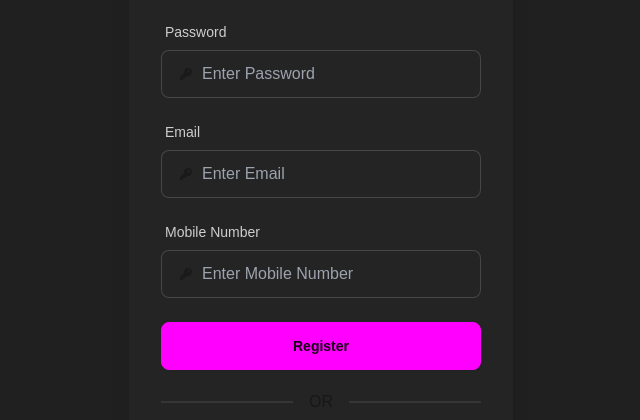
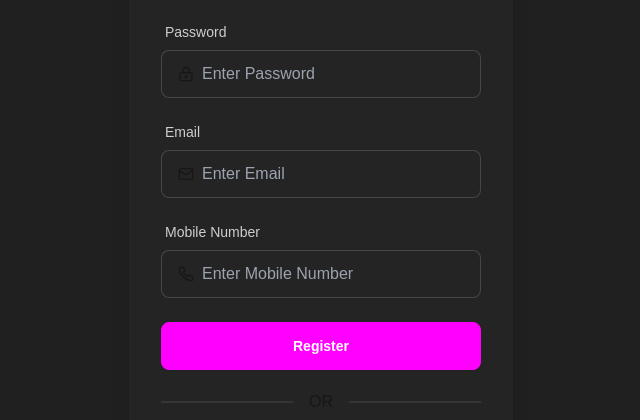
Before and after one commit to markkmagedd/ezRep, a Next.js app in the folder client/: page /registration in a window 1280 px wide. Shown: the part 238-658 px from the top of the page, without its empty margins (319-959 px from the left). Built offline with nearby package versions, Linux system fonts and the light colour scheme.

Commit message:
new icons

```diff
--- a/client/app/components/LoginCard.jsx
+++ b/client/app/components/LoginCard.jsx
@@ -76,12 +76,18 @@ const LoginCard = () => {
               <label className="input input-bordered flex items-center gap-2">
                 <svg
                   xmlns="http://www.w3.org/2000/svg"
-                  viewBox="0 0 16 16"
-                  fill="currentColor"
-                  className="w-4 h-4 opacity-70"
+                  width="16"
+                  height="16"
+                  viewBox="0 0 24 24"
+                  fill="none"
+                  stroke="currentColor"
+                  stroke-width="2"
+                  stroke-linecap="round"
+                  stroke-linejoin="round"
+                  class="lucide lucide-user"
                 >
-                  <path d="M2.5 3A1.5 1.5 0 0 0 1 4.5v.793c.026.009.051.02.076.032L7.674 8.51c.206.1.446.1.652 0l6.598-3.185A.755.755 0 0 1 15 5.293V4.5A1.5 1.5 0 0 0 13.5 3h-11Z" />
-                  <path d="M15 6.954 8.978 9.86a2.25 2.25 0 0 1-1.956 0L1 6.954V11.5A1.5 1.5 0 0 0 2.5 13h11a1.5 1.5 0 0 0 1.5-1.5V6.954Z" />
+                  <path d="M19 21v-2a4 4 0 0 0-4-4H9a4 4 0 0 0-4 4v2" />
+                  <circle cx="12" cy="7" r="4" />
                 </svg>
                 <input
                   type="username"
@@ -100,15 +106,19 @@ const LoginCard = () => {
               <label className="input input-bordered flex items-center gap-2">
                 <svg
                   xmlns="http://www.w3.org/2000/svg"
-                  viewBox="0 0 16 16"
-                  fill="currentColor"
-                  className="w-4 h-4 opacity-70"
+                  width="16"
+                  height="16"
+                  viewBox="0 0 24 24"
+                  fill="none"
+                  stroke="currentColor"
+                  stroke-width="2"
+                  stroke-linecap="round"
+                  stroke-linejoin="round"
+                  class="lucide lucide-lock-keyhole"
                 >
-                  <path
-                    fillRule="evenodd"
-                    d="M14 6a4 4 0 0 1-4.899 3.899l-1.955 1.955a.5.5 0 0 1-.353.146H5v1.5a.5.5 0 0 1-.5.5h-2a.5.5 0 0 1-.5-.5v-2.293a.5.5 0 0 1 .146-.353l3.955-3.955A4 4 0 1 1 14 6Zm-4-2a.75.75 0 0 0 0 1.5.5.5 0 0 1 .5.5.75.75 0 0 0 1.5 0 2 2 0 0 0-2-2Z"
-                    clipRule="evenodd"
-                  />
+                  <circle cx="12" cy="16" r="1" />
+                  <rect x="3" y="10" width="18" height="12" rx="2" />
+                  <path d="M7 10V7a5 5 0 0 1 10 0v3" />
                 </svg>
                 <input
                   type="password"
--- a/client/app/components/RegistrationCard.jsx
+++ b/client/app/components/RegistrationCard.jsx
@@ -92,12 +92,18 @@ const RegistrationCard = () => {
               <label className="input input-bordered flex items-center gap-2">
                 <svg
                   xmlns="http://www.w3.org/2000/svg"
-                  viewBox="0 0 16 16"
-                  fill="currentColor"
-                  className="w-4 h-4 opacity-70"
+                  width="16"
+                  height="16"
+                  viewBox="0 0 24 24"
+                  fill="none"
+                  stroke="currentColor"
+                  stroke-width="2"
+                  stroke-linecap="round"
+                  stroke-linejoin="round"
+                  class="lucide lucide-user"
                 >
-                  <path d="M2.5 3A1.5 1.5 0 0 0 1 4.5v.793c.026.009.051.02.076.032L7.674 8.51c.206.1.446.1.652 0l6.598-3.185A.755.755 0 0 1 15 5.293V4.5A1.5 1.5 0 0 0 13.5 3h-11Z" />
-                  <path d="M15 6.954 8.978 9.86a2.25 2.25 0 0 1-1.956 0L1 6.954V11.5A1.5 1.5 0 0 0 2.5 13h11a1.5 1.5 0 0 0 1.5-1.5V6.954Z" />
+                  <path d="M19 21v-2a4 4 0 0 0-4-4H9a4 4 0 0 0-4 4v2" />
+                  <circle cx="12" cy="7" r="4" />
                 </svg>
                 <input
                   type="username"
@@ -116,15 +122,19 @@ const RegistrationCard = () => {
               <label className="input input-bordered flex items-center gap-2">
                 <svg
                   xmlns="http://www.w3.org/2000/svg"
-                  viewBox="0 0 16 16"
-                  fill="currentColor"
-                  className="w-4 h-4 opacity-70"
+                  width="16"
+                  height="16"
+                  viewBox="0 0 24 24"
+                  fill="none"
+                  stroke="currentColor"
+                  stroke-width="2"
+                  stroke-linecap="round"
+                  stroke-linejoin="round"
+                  class="lucide lucide-lock-keyhole"
                 >
-                  <path
-                    fillRule="evenodd"
-                    d="M14 6a4 4 0 0 1-4.899 3.899l-1.955 1.955a.5.5 0 0 1-.353.146H5v1.5a.5.5 0 0 1-.5.5h-2a.5.5 0 0 1-.5-.5v-2.293a.5.5 0 0 1 .146-.353l3.955-3.955A4 4 0 1 1 14 6Zm-4-2a.75.75 0 0 0 0 1.5.5.5 0 0 1 .5.5.75.75 0 0 0 1.5 0 2 2 0 0 0-2-2Z"
-                    clipRule="evenodd"
-                  />
+                  <circle cx="12" cy="16" r="1" />
+                  <rect x="3" y="10" width="18" height="12" rx="2" />
+                  <path d="M7 10V7a5 5 0 0 1 10 0v3" />
                 </svg>
                 <input
                   type="password"
@@ -142,15 +152,18 @@ const RegistrationCard = () => {
               <label className="input input-bordered flex items-center gap-2">
                 <svg
                   xmlns="http://www.w3.org/2000/svg"
-                  viewBox="0 0 16 16"
-                  fill="currentColor"
-                  className="w-4 h-4 opacity-70"
+                  width="16"
+                  height="16"
+                  viewBox="0 0 24 24"
+                  fill="none"
+                  stroke="currentColor"
+                  stroke-width="2"
+                  stroke-linecap="round"
+                  stroke-linejoin="round"
+                  class="lucide lucide-mail"
                 >
-                  <path
-                    fillRule="evenodd"
-                    d="M14 6a4 4 0 0 1-4.899 3.899l-1.955 1.955a.5.5 0 0 1-.353.146H5v1.5a.5.5 0 0 1-.5.5h-2a.5.5 0 0 1-.5-.5v-2.293a.5.5 0 0 1 .146-.353l3.955-3.955A4 4 0 1 1 14 6Zm-4-2a.75.75 0 0 0 0 1.5.5.5 0 0 1 .5.5.75.75 0 0 0 1.5 0 2 2 0 0 0-2-2Z"
-                    clipRule="evenodd"
-                  />
+                  <rect width="20" height="16" x="2" y="4" rx="2" />
+                  <path d="m22 7-8.97 5.7a1.94 1.94 0 0 1-2.06 0L2 7" />
                 </svg>
                 <input
                   type="email"
@@ -168,15 +181,17 @@ const RegistrationCard = () => {
               <label className="input input-bordered flex items-center gap-2">
                 <svg
                   xmlns="http://www.w3.org/2000/svg"
-                  viewBox="0 0 16 16"
-                  fill="currentColor"
-                  className="w-4 h-4 opacity-70"
+                  width="16"
+                  height="16"
+                  viewBox="0 0 24 24"
+                  fill="none"
+                  stroke="currentColor"
+                  stroke-width="2"
+                  stroke-linecap="round"
+                  stroke-linejoin="round"
+                  class="lucide lucide-phone"
                 >
-                  <path
-                    fillRule="evenodd"
-                    d="M14 6a4 4 0 0 1-4.899 3.899l-1.955 1.955a.5.5 0 0 1-.353.146H5v1.5a.5.5 0 0 1-.5.5h-2a.5.5 0 0 1-.5-.5v-2.293a.5.5 0 0 1 .146-.353l3.955-3.955A4 4 0 1 1 14 6Zm-4-2a.75.75 0 0 0 0 1.5.5.5 0 0 1 .5.5.75.75 0 0 0 1.5 0 2 2 0 0 0-2-2Z"
-                    clipRule="evenodd"
-                  />
+                  <path d="M22 16.92v3a2 2 0 0 1-2.18 2 19.79 19.79 0 0 1-8.63-3.07 19.5 19.5 0 0 1-6-6 19.79 19.79 0 0 1-3.07-8.67A2 2 0 0 1 4.11 2h3a2 2 0 0 1 2 1.72 12.84 12.84 0 0 0 .7 2.81 2 2 0 0 1-.45 2.11L8.09 9.91a16 16 0 0 0 6 6l1.27-1.27a2 2 0 0 1 2.11-.45 12.84 12.84 0 0 0 2.81.7A2 2 0 0 1 22 16.92z" />
                 </svg>
                 <input
                   type="mobile"
@@ -197,7 +212,7 @@ const RegistrationCard = () => {
                   {toastMessage}
                 </button>
               ) : (
-                <button className="btn btn-primary ">Register</button>
+                <button className="btn btn-primary text-white">Register</button>
               )}
             </div>
           </form>
--- a/client/package.json
+++ b/client/package.json
@@ -9,6 +9,7 @@
     "lint": "next lint"
   },
   "dependencies": {
+    "lucide-react": "^0.468.0",
     "next": "15.0.4",
     "react": "^19.0.0",
     "react-dom": "^19.0.0",
```
Also changed, not shown: 1 other file (tests, documents, lock files or other folders).
